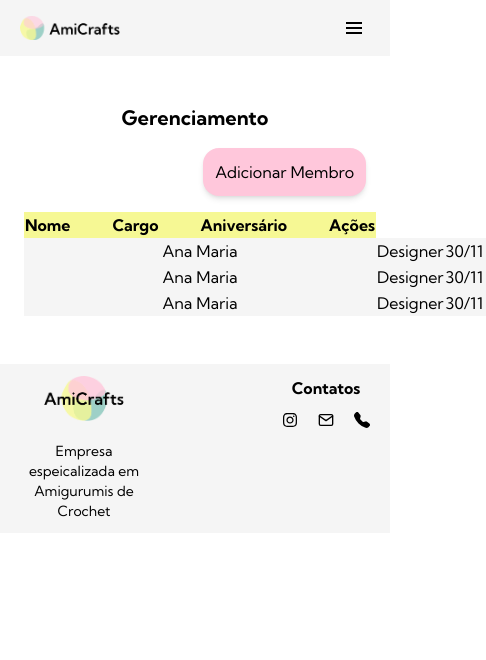
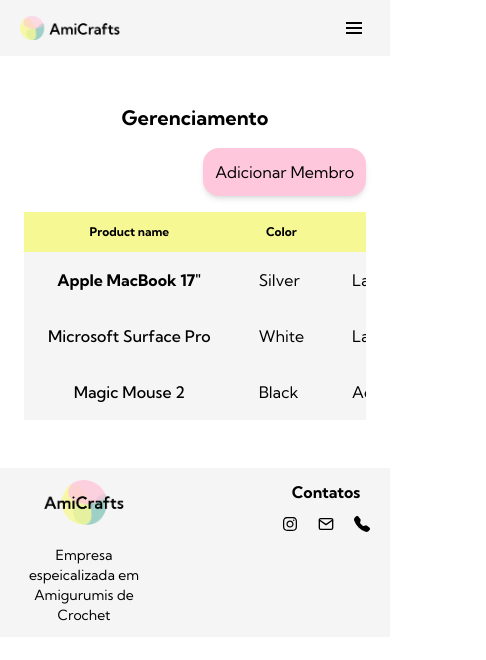
Before and after one commit to rharaianna/desafio_next, a Next.js app: page /gerenciamento in a window 390 px wide. Shown: the top 660 px of the page, 486 px wide, since content can reach past the window. Built offline with nearby package versions, Linux system fonts and the light colour scheme.

Commit message:
Responsividade Tabela

```diff
--- a/src/components/Gerenciamento/Table.tsx
+++ b/src/components/Gerenciamento/Table.tsx
@@ -2,43 +2,71 @@ import Button from "../Button";
 
 export default function Table (){
     return (
-        <table className="mx-auto mb-44 mt-3 w-3/4 border-separate text-center border-spacing-0 rounded-xl">
 
-                <thead className="bg-amarelo ">
-                    <tr className=" flex gap-10">
-                    <th>Nome</th>
-                    <th>Cargo</th>
-                    <th>Aniversário</th>
-                    <th>Ações</th>
+<div className="relative overflow-x-auto">
+    <table className="w-full ">
+        <thead className="text-xs bg-amarelo">
+            <tr>
+                <th scope="col" className="px-6 py-3">
+                    Product name
+                </th>
+                <th scope="col" className="px-6 py-3">
+                    Color
+                </th>
+                <th scope="col" className="px-6 py-3">
+                    Category
+                </th>
+                <th scope="col" className="px-6 py-3">
+                    Price
+                </th>
             </tr>
         </thead>
-                <tbody className="bg-cinza ">
+        <tbody className="bg-cinza">
             <tr>
-                        <td>Ana Maria</td>
-                        <td>Designer</td>
-                        <td>30/11</td>
-                        <td>
-
+                <th scope="row" className="px-6 py-4 whitespace-nowrap">
+                    Apple MacBook 17"
+                </th>
+                <td className="px-6 py-4">
+                    Silver
+                </td>
+                <td className="px-6 py-4">
+                    Laptop
+                </td>
+                <td className="px-6 py-4">
+                    $2999
                 </td>
             </tr>
-                    <tr>
-                        <td>Ana Maria</td>
-                        <td>Designer</td>
-                        <td>30/11</td>
-                        <td>
-
+            <tr className="">
+                <th scope="row" className="px-6 py-4 font-medium text-gray-900 whitespace-nowrap dark:text-white">
+                    Microsoft Surface Pro
+                </th>
+                <td className="px-6 py-4">
+                    White
+                </td>
+                <td className="px-6 py-4">
+                    Laptop PC
+                </td>
+                <td className="px-6 py-4">
+                    $1999
                 </td>
             </tr>
-                    <tr>
-                        <td>Ana Maria</td>
-                        <td>Designer</td>
-                        <td>30/11</td>
-                        <td>
-
+            <tr className="bg-white dark:bg-gray-800">
+                <th scope="row" className="px-6 py-4 font-medium text-gray-900 whitespace-nowrap dark:text-white">
+                    Magic Mouse 2
+                </th>
+                <td className="px-6 py-4">
+                    Black
+                </td>
+                <td className="px-6 py-4">
+                    Accessories
+                </td>
+                <td className="px-6 py-4">
+                    $99
                 </td>
             </tr>
         </tbody>
+    </table>
+</div>
 
-        </table>
     )
 }
--- a/src/pages/gerenciar.tsx
+++ b/src/pages/gerenciar.tsx
@@ -189,57 +189,40 @@ const handleDelete = async (memberId: number) => {
       </form>
 
 
-      <ul className=" overflow-x-scroll ">
-        <div className=" bg-amarelo text-left px-6 pb-2 flex justify-center rounded-t-lg ">
-          <div className="grid grid-cols-12 items-center gap-2 space-y-3">
-            <div>#</div>
-            <div className=" truncate col-span-3">nome</div>
-            <div className=" truncate col-span-3">email</div>
-            <div className=" truncate col-span-2">aniversário</div>
-            <div>cargo</div>
-            <div className="col-span-2 w-40 text-center">ações</div>
-          </div>
-        </div>
-        {membros.slice((paginaAtual-1) * membrosppag, paginaAtual * membrosppag).map((membro) => (
-          <div key={membro.id}>
-            {editMemberId === membro.id ? ( // Check se o membro está sendo editado
-              <div className="fixed backdrop:blur-xl inset-0 flex justify-center items-center bg-rosa  bg-opacity-25">
-                <div className="bg-cinza w-2/3 h-2/3 p-10 rounded-xl shadow-xl space-y-5">
-                  <TitleServices title={"Editar membro"}/>
-                  <div className="flex flex-wrap gap-3 justify-between">
-                    <InputServices title={"Nome"} type={"text"} name={"name"} placeholder={"Nome"} value={newMembro.name || membro.name} onChange={handleInputChange}/>
-                    <InputServices title={"Email"} type={"text"} name={"email"} placeholder={"Email"} value={newMembro.email || membro.email} onChange={handleInputChange}/>
-                    <InputServices title={"Aniversário"} type={"text"} name={"aniversario"} placeholder={"Aniversario"} value={newMembro.aniversario || membro.aniversario} onChange={handleInputChange}/>
-                    <InputServices title={"Cargo"} type={"text"} name={"cargo"} placeholder={"Cargo"} value={newMembro.cargo || membro.cargo} onChange={handleInputChange}/>
-                  </div>
-                  <button className="bg-rosa hover:scale-90 rounded-2xl shadow-md w-fit p-3 " onClick={() => handleSaveEdit(membro.id)}>Salvar</button>
-                </div>
+      <div className="relative overflow-x-auto">
+  <table className="w-full">
+    <thead className="bg-amarelo text-left">
+      <tr className="py-3">
+        <th scope="col" className="w-20 p-5">#</th>
+        <th scope="col" className="w-32 p-5">nome</th>
+        <th scope="col" className="w-96 p-5">email</th>
+        <th scope="col" className="w-20 p-5">aniversário</th>
+        <th scope="col" className="w-28 p-5">cargo</th>
+        <th scope="col" className="w-40 text-center">ações</th>
+      </tr>
+    </thead>
+    <tbody className="text-left text-sm">
+      {membros.slice((paginaAtual - 1) * membrosppag, paginaAtual * membrosppag).map((membro) => (
+        <tr key={membro.id} className="bg-cinza px-8 pb-5 rounded-b-lg items-center gap-2 space-y-3">
+          <td className="w-20 p-5">{membro.id}</td>
+          <td className="w-32 p-5">{membro.name}</td>
+          <td className="w-96 p-5">{membro.email}</td>
+          <td className="w-20 p-5">{membro.aniversario}</td>
+          <td className="w-28 p-5">{membro.cargo}</td>
+          <td className="flex flex-col justify-end items-center gap-2 col-span-2 w-40">
+            <button className="bg-rosa hover:scale-90 rounded-2xl shadow-md w-fit p-3" onClick={() => handleDelete(membro.id)}>
+              <DeleteIcon/>
+            </button>
+            <button className="bg-rosa hover:scale-90 rounded-2xl shadow-md w-fit p-3" onClick={() => handleEdit(membro.id)}>
+              <Edit/>
+            </button>
+          </td>
+        </tr>
+      ))}
+    </tbody>
+  </table>
+</div>
 
-              </div>
-
-            ) : (
-              <div className=" text-left  text-sm flex justify-center ">
-                  <div className="bg-cinza px-8 pb-5 rounded-b-lg grid grid-cols-12 items-center gap-2 space-y-3">
-                    <div >{membro.id}</div>  {/* Exibe as informações dos membros */}
-                    <div className=" truncate  col-span-3">{membro.name}</div> {/* Exibe as informações dos membros */}
-                    <div className=" truncate  col-span-3">{membro.email}</div> {/* Exibe as informações dos membros */}
-                    <div className=" truncate  col-span-2">{membro.aniversario}</div> {/* Exibe as informações dos membros */}
-                    <div>{membro.cargo}</div> {/* Exibe as informações dos membros */}
-                    <div className=" flex flex-col justify-end items-center gap-2 col-span-2 w-40">
-                      <button className="bg-rosa hover:scale-90  rounded-2xl shadow-md w-fit p-3" onClick={() => handleDelete(membro.id)}>
-                        <DeleteIcon/>
-                        </button> {/* Botão individual para cada membro de deletar */}
-                      <button className="bg-rosa hover:scale-90 rounded-2xl shadow-md w-fit p-3" onClick={() => handleEdit(membro.id)}>
-                        <Edit/>
-                      </button> {/* Botão individual para cada membro de editar */}
-                    </div>
-                  </div>
-              </div>
-            )}
-          </div>
-        ))}
-
-      </ul>
       <div className="flex justify-center pt-10">
             <button className="bg-verde hover:scale-125 disabled:scale-100 rounded-full p-1 disabled:bg-cinzaEsc disabled: verde"
             onClick={()=> setPaginaAtual((paginaAtual)=> Math.max(paginaAtual-1,1))}
```
Lines whose indentation alone changed are shown as unchanged.
